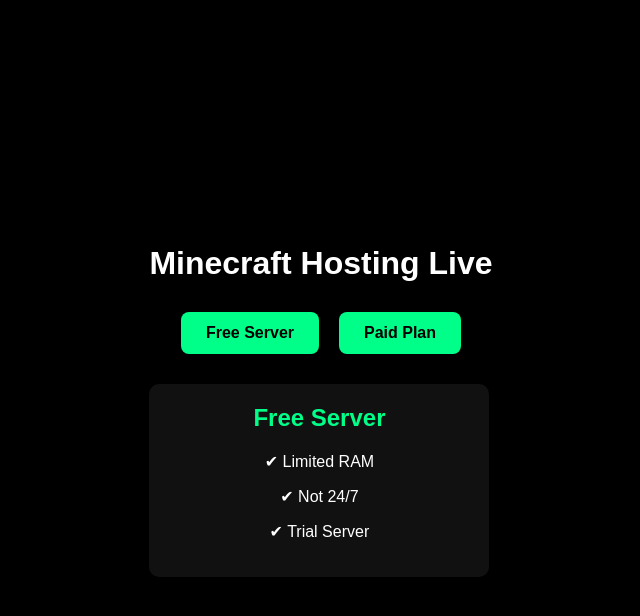
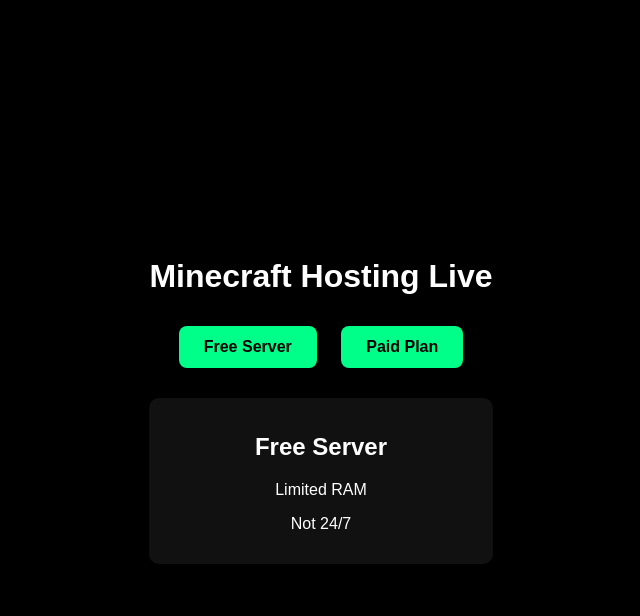
Before and after one commit to HAKERPRINCE/HAKERPRINCE.github.io, a plain HTML site: page index.html in a window 1280 px wide. Both pictures are taken after a click on the button "Free Server". Shown: the whole page, without its empty margins (319-959 px from the left). Drawn offline with Linux system fonts and the light colour scheme.

Commit message:
index.html

```diff
--- a/index.html
+++ b/index.html
@@ -1,5 +1,5 @@
 <!DOCTYPE html>
-<html lang="en">
+<html>
 <head>
   <meta charset="UTF-8">
   <title>Minecraft Hosting</title>
@@ -8,31 +8,22 @@
   <style>
     body {
       margin: 0;
-      font-family: Arial, sans-serif;
       height: 100vh;
       display: flex;
+      justify-content: center;
       align-items: center;
-      justify-content: center;
       background: black;
       color: white;
+      font-family: Arial, sans-serif;
     }
 
-    .container {
+    .box {
       text-align: center;
-    }
-
-    h1 {
-      margin-bottom: 30px;
-    }
-
-    .buttons {
-      display: flex;
-      gap: 20px;
-      justify-content: center;
     }
 
     button {
       padding: 12px 25px;
+      margin: 10px;
       font-size: 16px;
       border: none;
       border-radius: 8px;
@@ -42,67 +33,47 @@
       font-weight: bold;
     }
 
-    button:hover {
-      background: #00cc6f;
-    }
-
     .panel {
+      margin-top: 20px;
+      padding: 15px;
+      background: #111;
+      border-radius: 10px;
       display: none;
-      margin-top: 30px;
-      background: #111;
-      padding: 20px;
-      border-radius: 10px;
-      width: 300px;
-    }
-
-    .panel h2 {
-      margin-top: 0;
-      color: #00ff88;
     }
   </style>
 </head>
+
 <body>
 
-  <div class="container">
+  <div class="box">
     <h1>Minecraft Hosting Live</h1>
 
-    <div class="buttons">
-      <button id="freeBtn">Free Server</button>
-      <button id="paidBtn">Paid Plan</button>
+    <button onclick="showFree()">Free Server</button>
+    <button onclick="showPaid()">Paid Plan</button>
+
+    <div id="freePanel" class="panel">
+      <h2>Free Server</h2>
+      <p>Limited RAM</p>
+      <p>Not 24/7</p>
     </div>
 
-    <!-- FREE SERVER PANEL -->
-    <div id="freePanel" class="panel">
-      <h2>Free Server</h2>
-      <p>✔ Limited RAM</p>
-      <p>✔ Not 24/7</p>
-      <p>✔ Trial Server</p>
-    </div>
-
-    <!-- PAID PLAN PANEL -->
     <div id="paidPanel" class="panel">
       <h2>Paid Plan</h2>
-      <p>✔ 24/7 Online</p>
-      <p>✔ High RAM & CPU</p>
-      <p>✔ Mods & Plugins</p>
+      <p>24/7 Online</p>
+      <p>High Performance</p>
     </div>
   </div>
 
   <script>
-    const freeBtn = document.getElementById("freeBtn");
-    const paidBtn = document.getElementById("paidBtn");
-    const freePanel = document.getElementById("freePanel");
-    const paidPanel = document.getElementById("paidPanel");
+    function showFree() {
+      document.getElementById("freePanel").style.display = "block";
+      document.getElementById("paidPanel").style.display = "none";
+    }
 
-    freeBtn.onclick = () => {
-      freePanel.style.display = "block";
-      paidPanel.style.display = "none";
-    };
-
-    paidBtn.onclick = () => {
-      paidPanel.style.display = "block";
-      freePanel.style.display = "none";
-    };
+    function showPaid() {
+      document.getElementById("paidPanel").style.display = "block";
+      document.getElementById("freePanel").style.display = "none";
+    }
   </script>
 
 </body>
```
